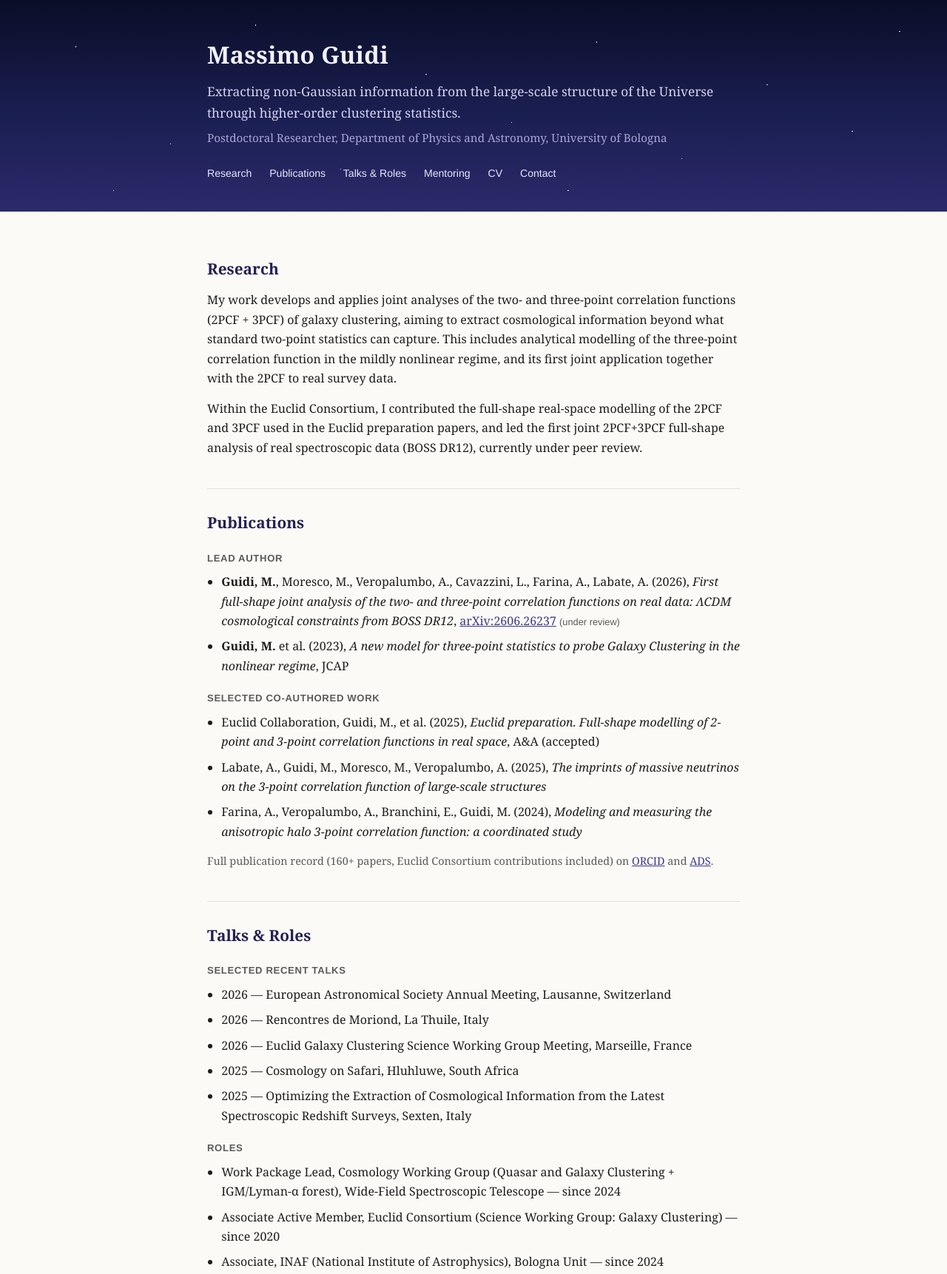
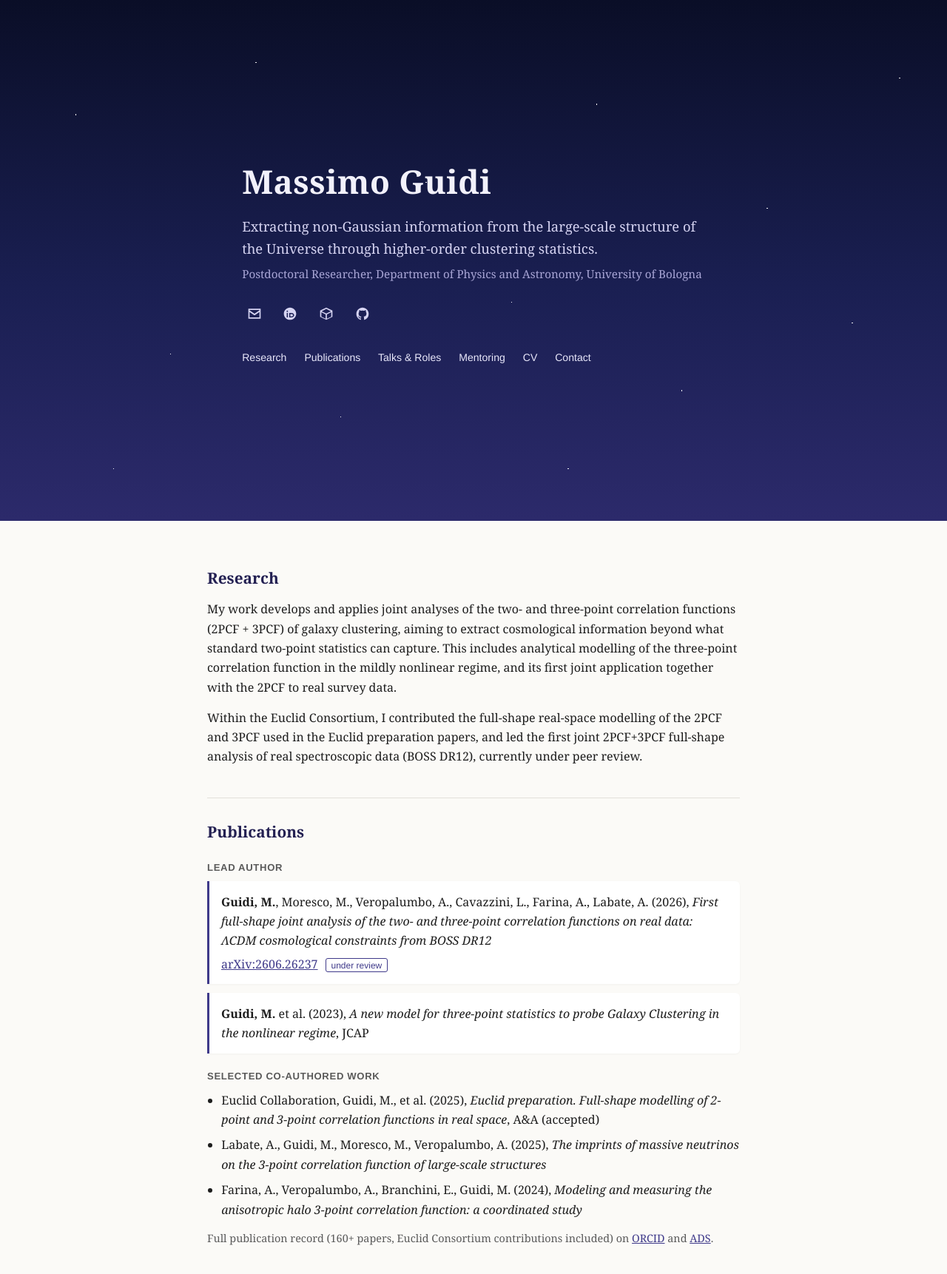
Before and after one commit to mguidi94/mguidi, a plain HTML site: page index.html in a window 1280 px wide. Shown: the top 1722 px of the page at 74% size. Drawn offline with Linux system fonts and the light colour scheme.

Commit message:
Add hero section, sticky nav, icon links, scroll reveal, pub cards

```diff
--- a/index.html
+++ b/index.html
@@ -8,12 +8,35 @@
 </head>
 <body>
 
-<header>
-  <div class="header-inner">
+<nav class="topnav" id="topnav">
+  <a href="#research">Research</a>
+  <a href="#publications">Publications</a>
+  <a href="#talks">Talks &amp; Roles</a>
+  <a href="#mentoring">Mentoring</a>
+  <a href="#cv">CV</a>
+  <a href="#contact">Contact</a>
+</nav>
+
+<header class="hero">
+  <div class="hero-inner">
     <h1>Massimo Guidi</h1>
     <p class="tagline">Extracting non-Gaussian information from the large-scale structure of the Universe through higher-order clustering statistics.</p>
     <p class="affiliation">Postdoctoral Researcher, Department of Physics and Astronomy, University of Bologna</p>
-    <nav>
+    <div class="icon-links">
+      <a href="mailto:massimo.guidi@unibo.it" aria-label="Email" title="Email">
+        <svg viewBox="0 0 24 24" width="20" height="20"><path fill="currentColor" d="M2 4h20v16H2V4zm2 2v.5l8 5.5 8-5.5V6H4zm16 3.2-7.4 5.1a1 1 0 0 1-1.2 0L4 9.2V18h16V9.2z"/></svg>
+      </a>
+      <a href="https://orcid.org/0000-0001-9408-1101" target="_blank" rel="noopener" aria-label="ORCID" title="ORCID">
+        <svg viewBox="0 0 24 24" width="20" height="20"><path fill="currentColor" d="M12 2C6.48 2 2 6.48 2 12s4.48 10 10 10 10-4.48 10-10S17.52 2 12 2zM7.6 6.9a1.15 1.15 0 1 1 0 2.3 1.15 1.15 0 0 1 0-2.3zM8.5 10.9v7.1H6.7v-7.1h1.8zm2.2 0h3.4c3.2 0 4.6 2.3 4.6 3.6 0 2-1.6 3.5-4.6 3.5h-3.4v-7.1zm1.8 1.6v3.9h1.5c2 0 2.9-1 2.9-2s-.8-1.9-2.9-1.9h-1.5z"/></svg>
+      </a>
+      <a href="https://ui.adsabs.harvard.edu/" target="_blank" rel="noopener" aria-label="ADS" title="NASA ADS">
+        <svg viewBox="0 0 24 24" width="20" height="20"><path fill="currentColor" d="M12 2 2 7v10l10 5 10-5V7L12 2zm0 2.2 7.5 3.8L12 11.8 4.5 8 12 4.2zM4 9.6l7 3.5v7.1l-7-3.5V9.6zm9 10.6v-7.1l7-3.5v7.1l-7 3.5z"/></svg>
+      </a>
+      <a href="https://github.com/mguidi94" target="_blank" rel="noopener" aria-label="GitHub" title="GitHub">
+        <svg viewBox="0 0 24 24" width="20" height="20"><path fill="currentColor" d="M12 2C6.48 2 2 6.58 2 12.25c0 4.53 2.87 8.37 6.84 9.73.5.1.68-.22.68-.49v-1.9c-2.78.62-3.37-1.2-3.37-1.2-.46-1.2-1.11-1.52-1.11-1.52-.9-.63.07-.62.07-.62 1 .07 1.53 1.05 1.53 1.05.9 1.57 2.34 1.12 2.91.86.09-.67.35-1.12.63-1.38-2.22-.26-4.56-1.14-4.56-5.07 0-1.12.39-2.04 1.03-2.76-.1-.26-.45-1.32.1-2.75 0 0 .84-.28 2.75 1.05a9.3 9.3 0 0 1 5 0c1.9-1.33 2.75-1.05 2.75-1.05.55 1.43.2 2.49.1 2.75.64.72 1.03 1.64 1.03 2.76 0 3.94-2.34 4.8-4.57 5.06.36.32.68.94.68 1.9v2.82c0 .27.18.6.69.49A10.26 10.26 0 0 0 22 12.25C22 6.58 17.52 2 12 2z"/></svg>
+      </a>
+    </div>
+    <nav class="hero-nav">
       <a href="#research">Research</a>
       <a href="#publications">Publications</a>
       <a href="#talks">Talks &amp; Roles</a>
@@ -26,7 +49,7 @@
 
 <main>
 
-  <section id="research">
+  <section id="research" class="reveal">
     <h2>Research</h2>
     <p>
       My work develops and applies joint analyses of the two- and three-point correlation functions
@@ -42,26 +65,26 @@
     </p>
   </section>
 
-  <section id="publications">
+  <section id="publications" class="reveal">
     <h2>Publications</h2>
 
     <h3>Lead author</h3>
-    <ul class="pub-list">
-      <li>
-        <strong>Guidi, M.</strong>, Moresco, M., Veropalumbo, A., Cavazzini, L., Farina, A., Labate, A.
+    <div class="pub-list">
+      <div class="pub-card">
+        <p><strong>Guidi, M.</strong>, Moresco, M., Veropalumbo, A., Cavazzini, L., Farina, A., Labate, A.
         (2026), <em>First full-shape joint analysis of the two- and three-point correlation functions
-        on real data: ΛCDM cosmological constraints from BOSS DR12</em>,
-        <a href="https://arxiv.org/abs/2606.26237" target="_blank" rel="noopener">arXiv:2606.26237</a>
-        <span class="status">(under review)</span>
-      </li>
-      <li>
-        <strong>Guidi, M.</strong> et al. (2023), <em>A new model for three-point statistics to probe
-        Galaxy Clustering in the nonlinear regime</em>, JCAP
-      </li>
-    </ul>
+        on real data: ΛCDM cosmological constraints from BOSS DR12</em></p>
+        <p><a href="https://arxiv.org/abs/2606.26237" target="_blank" rel="noopener">arXiv:2606.26237</a>
+        <span class="status">under review</span></p>
+      </div>
+      <div class="pub-card">
+        <p><strong>Guidi, M.</strong> et al. (2023), <em>A new model for three-point statistics to probe
+        Galaxy Clustering in the nonlinear regime</em>, JCAP</p>
+      </div>
+    </div>
 
     <h3>Selected co-authored work</h3>
-    <ul class="pub-list">
+    <ul class="pub-list-plain">
       <li>Euclid Collaboration, Guidi, M., et al. (2025), <em>Euclid preparation. Full-shape modelling
         of 2-point and 3-point correlation functions in real space</em>, A&amp;A (accepted)</li>
       <li>Labate, A., Guidi, M., Moresco, M., Veropalumbo, A. (2025), <em>The imprints of massive
@@ -77,7 +100,7 @@
     </p>
   </section>
 
-  <section id="talks">
+  <section id="talks" class="reveal">
     <h2>Talks &amp; Roles</h2>
 
     <h3>Selected recent talks</h3>
@@ -99,7 +122,7 @@
     </ul>
   </section>
 
-  <section id="mentoring">
+  <section id="mentoring" class="reveal">
     <h2>Mentoring</h2>
     <ul>
       <li>Andrea Labate — PhD co-supervision, University of Bologna (ongoing since 2025)</li>
@@ -111,12 +134,12 @@
     </ul>
   </section>
 
-  <section id="cv">
+  <section id="cv" class="reveal">
     <h2>CV</h2>
     <p><a href="cv.pdf">Download full CV (PDF)</a></p>
   </section>
 
-  <section id="contact">
+  <section id="contact" class="reveal">
     <h2>Contact</h2>
     <p>massimo.guidi [at] unibo.it</p>
   </section>
@@ -127,5 +150,8 @@
   <p>Massimo Guidi</p>
 </footer>
 
+<a href="#top" class="back-to-top" id="backToTop" aria-label="Back to top">&#8593;</a>
+
+<script src="script.js"></script>
 </body>
 </html>
--- /dev/null
+++ b/script.js
@@ -0,0 +1,16 @@
+const topnav = document.getElementById('topnav');
+const backToTop = document.getElementById('backToTop');
+
+window.addEventListener('scroll', () => {
+  const past = window.scrollY > window.innerHeight * 0.6;
+  topnav.classList.toggle('visible', past);
+  backToTop.classList.toggle('visible', past);
+});
+
+const observer = new IntersectionObserver((entries) => {
+  entries.forEach((entry) => {
+    if (entry.isIntersecting) entry.target.classList.add('visible');
+  });
+}, { threshold: 0.15 });
+
+document.querySelectorAll('.reveal').forEach((el) => observer.observe(el));
--- a/style.css
+++ b/style.css
@@ -9,6 +9,8 @@
 
 * { box-sizing: border-box; }
 
+html { scroll-behavior: smooth; }
+
 body {
   margin: 0;
   background: var(--bg);
@@ -17,7 +19,7 @@ body {
   line-height: 1.65;
 }
 
-main, footer, .header-inner {
+main, footer, .hero-inner {
   max-width: var(--max-width);
   margin: 0 auto;
   padding: 0 1.25rem;
@@ -26,16 +28,42 @@ main, footer, .header-inner {
 main { padding-top: 2rem; padding-bottom: 2rem; }
 footer { padding-top: 1rem; padding-bottom: 2rem; }
 
-/* Header: deep-space gradient with a CSS-only starfield, no image assets */
-header {
+/* Sticky top nav, appears once you scroll past the hero */
+.topnav {
+  position: fixed;
+  top: 0; left: 0; right: 0;
+  z-index: 10;
+  display: flex;
+  justify-content: center;
+  gap: 1.5rem;
+  padding: 0.8rem 1rem;
+  background: rgba(251, 250, 247, 0.9);
+  backdrop-filter: blur(6px);
+  border-bottom: 1px solid var(--rule);
+  font-family: Helvetica, Arial, sans-serif;
+  font-size: 0.85rem;
+  transform: translateY(-100%);
+  transition: transform 0.25s ease;
+}
+
+.topnav.visible { transform: translateY(0); }
+
+.topnav a { color: var(--text); text-decoration: none; }
+.topnav a:hover { color: var(--accent); }
+
+/* Hero: full-bleed cosmological starfield */
+.hero {
   position: relative;
   overflow: hidden;
+  min-height: 88vh;
+  display: flex;
+  align-items: center;
   background: linear-gradient(180deg, #0a0e27 0%, #1a1f52 55%, #2c2a6b 100%);
   color: #f2f1fb;
-  padding: 3rem 0 2.5rem;
+  padding: 3rem 0;
 }
 
-header::before {
+.hero::before {
   content: "";
   position: absolute;
   inset: 0;
@@ -54,39 +82,69 @@ header::before {
     radial-gradient(1.4px 1.4px at 95% 15%, #ffffff 50%, transparent 51%),
     radial-gradient(1.2px 1.2px at 12% 90%, #ffffff 50%, transparent 51%),
     radial-gradient(1.4px 1.4px at 60% 90%, #ffffff 50%, transparent 51%);
-  pointer-events: none;
+  animation: twinkle 6s ease-in-out infinite alternate;
 }
 
-.header-inner {
+@keyframes twinkle {
+  from { opacity: 0.55; }
+  to   { opacity: 0.95; }
+}
+
+.hero-inner {
   position: relative;
   z-index: 1;
+  animation: fade-up 0.8s ease both;
 }
 
-header h1 {
-  font-size: 2rem;
+@keyframes fade-up {
+  from { opacity: 0; transform: translateY(14px); }
+  to   { opacity: 1; transform: translateY(0); }
+}
+
+.hero h1 {
+  font-size: clamp(2rem, 5vw, 2.75rem);
   margin: 0 0 0.6rem;
   letter-spacing: 0.01em;
 }
 
-header .tagline {
-  font-size: 1.08rem;
+.hero .tagline {
+  font-size: 1.15rem;
   color: #d6d4f2;
   margin: 0 0 0.4rem;
-  max-width: 44em;
+  max-width: 34em;
 }
 
-header .affiliation {
+.hero .affiliation {
   font-size: 0.95rem;
   color: #a9a6d6;
   margin: 0 0 1.5rem;
 }
 
-nav {
+.icon-links {
+  display: flex;
+  gap: 1rem;
+  margin-bottom: 2rem;
+}
+
+.icon-links a {
+  color: #d6d4f2;
+  display: inline-flex;
+  padding: 0.4rem;
+  border-radius: 50%;
+  transition: color 0.2s ease, background 0.2s ease;
+}
+
+.icon-links a:hover {
+  color: #ffffff;
+  background: rgba(255,255,255,0.12);
+}
+
+.hero-nav {
   font-family: Helvetica, Arial, sans-serif;
   font-size: 0.88rem;
 }
 
-nav a {
+.hero-nav a {
   color: #e8e7fa;
   text-decoration: none;
   margin-right: 1.25rem;
@@ -94,14 +152,18 @@ nav a {
   border-bottom: 1px solid transparent;
 }
 
-nav a:hover {
-  border-bottom-color: #9b97e6;
-}
+.hero-nav a:hover { border-bottom-color: #9b97e6; }
 
+/* Content sections */
 section {
   padding: 1.75rem 0;
   border-bottom: 1px solid var(--rule);
+  opacity: 0;
+  transform: translateY(16px);
+  transition: opacity 0.6s ease, transform 0.6s ease;
 }
+
+section.visible { opacity: 1; transform: translateY(0); }
 
 section:last-child { border-bottom: none; }
 
@@ -128,10 +190,36 @@ li { margin-bottom: 0.5rem; }
 a { color: var(--accent); }
 a:hover { color: #241f66; }
 
+/* Publication cards */
+.pub-list { display: flex; flex-direction: column; gap: 0.75rem; margin-bottom: 0.9rem; }
+
+.pub-card {
+  border-left: 3px solid var(--accent);
+  background: #ffffff;
+  padding: 0.9rem 1rem;
+  border-radius: 0 6px 6px 0;
+  box-shadow: 0 1px 3px rgba(0,0,0,0.04);
+  transition: transform 0.2s ease, box-shadow 0.2s ease;
+}
+
+.pub-card:hover {
+  transform: translateX(2px);
+  box-shadow: 0 3px 10px rgba(0,0,0,0.07);
+}
+
+.pub-card p { margin: 0 0 0.3rem; }
+.pub-card p:last-child { margin-bottom: 0; }
+
+.pub-list-plain { padding-left: 1.2rem; }
+
 .status {
   font-family: Helvetica, Arial, sans-serif;
-  font-size: 0.8rem;
-  color: var(--muted);
+  font-size: 0.75rem;
+  color: var(--accent);
+  border: 1px solid var(--accent);
+  border-radius: 3px;
+  padding: 0.1rem 0.4rem;
+  margin-left: 0.4rem;
 }
 
 .full-list {
@@ -144,3 +232,27 @@ footer {
   font-size: 0.85rem;
   color: var(--muted);
 }
+
+/* Back-to-top button */
+.back-to-top {
+  position: fixed;
+  right: 1.25rem;
+  bottom: 1.25rem;
+  width: 2.4rem;
+  height: 2.4rem;
+  display: flex;
+  align-items: center;
+  justify-content: center;
+  border-radius: 50%;
+  background: var(--accent);
+  color: #fff;
+  text-decoration: none;
+  font-size: 1.1rem;
+  opacity: 0;
+  pointer-events: none;
+  transform: translateY(10px);
+  transition: opacity 0.25s ease, transform 0.25s ease;
+  box-shadow: 0 2px 8px rgba(0,0,0,0.15);
+}
+
+.back-to-top.visible { opacity: 1; pointer-events: auto; transform: translateY(0); }
```
